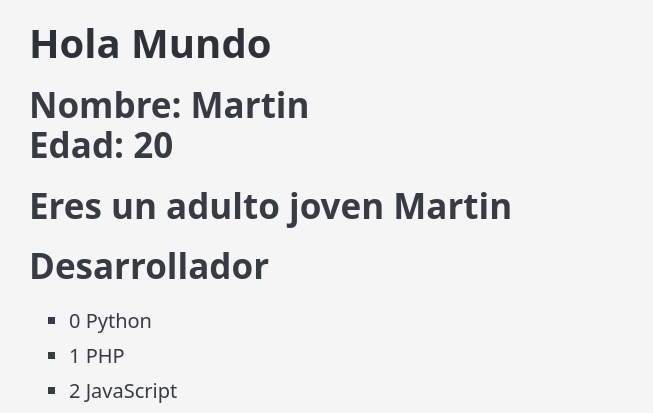
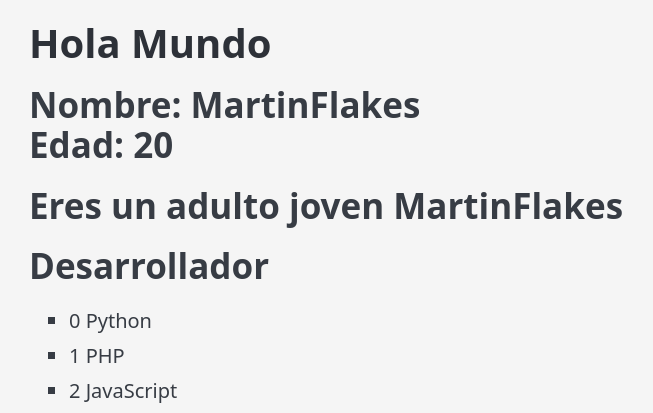
Before and after one commit to MartinFlakes/curso-php, a PHP site: page / in a window 1280 px wide. Shown: the top 413 px of the page, without its empty margins (11-664 px from the left). Run offline with PHP 8.4, Linux system fonts and the light colour scheme; data that the repository does not hold is empty; some libraries are stand-ins or nearby versions.

Commit message:
*Prueba de produccion

```diff
--- a/index.php
+++ b/index.php
@@ -1,6 +1,6 @@
 <?php
     //Variables de entrada
-	$name = "Martin";
+	$name = "MartinFlakes";
     $is_dev = true;
     $age = 20;
     #$is_adult = $age >= 18;
```
